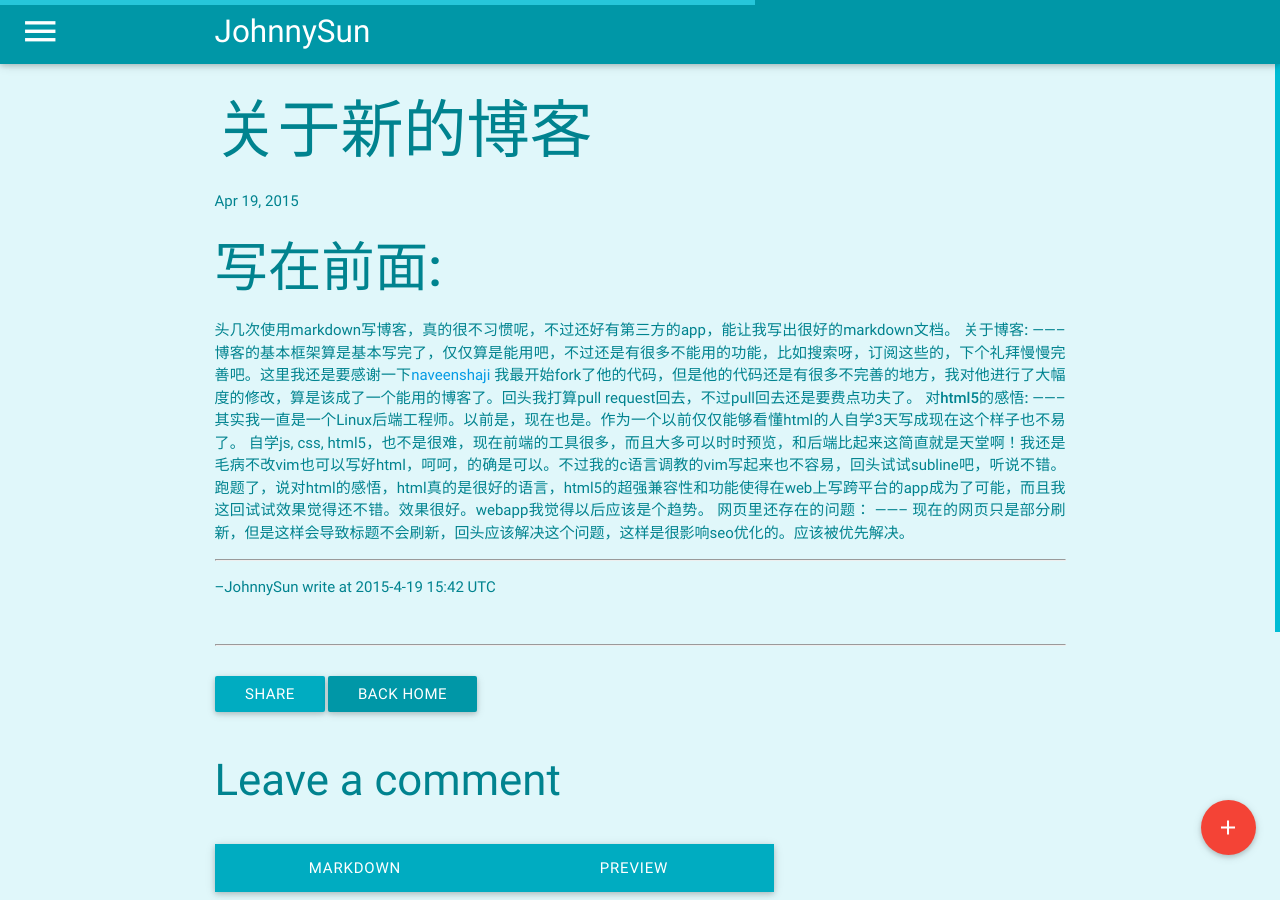
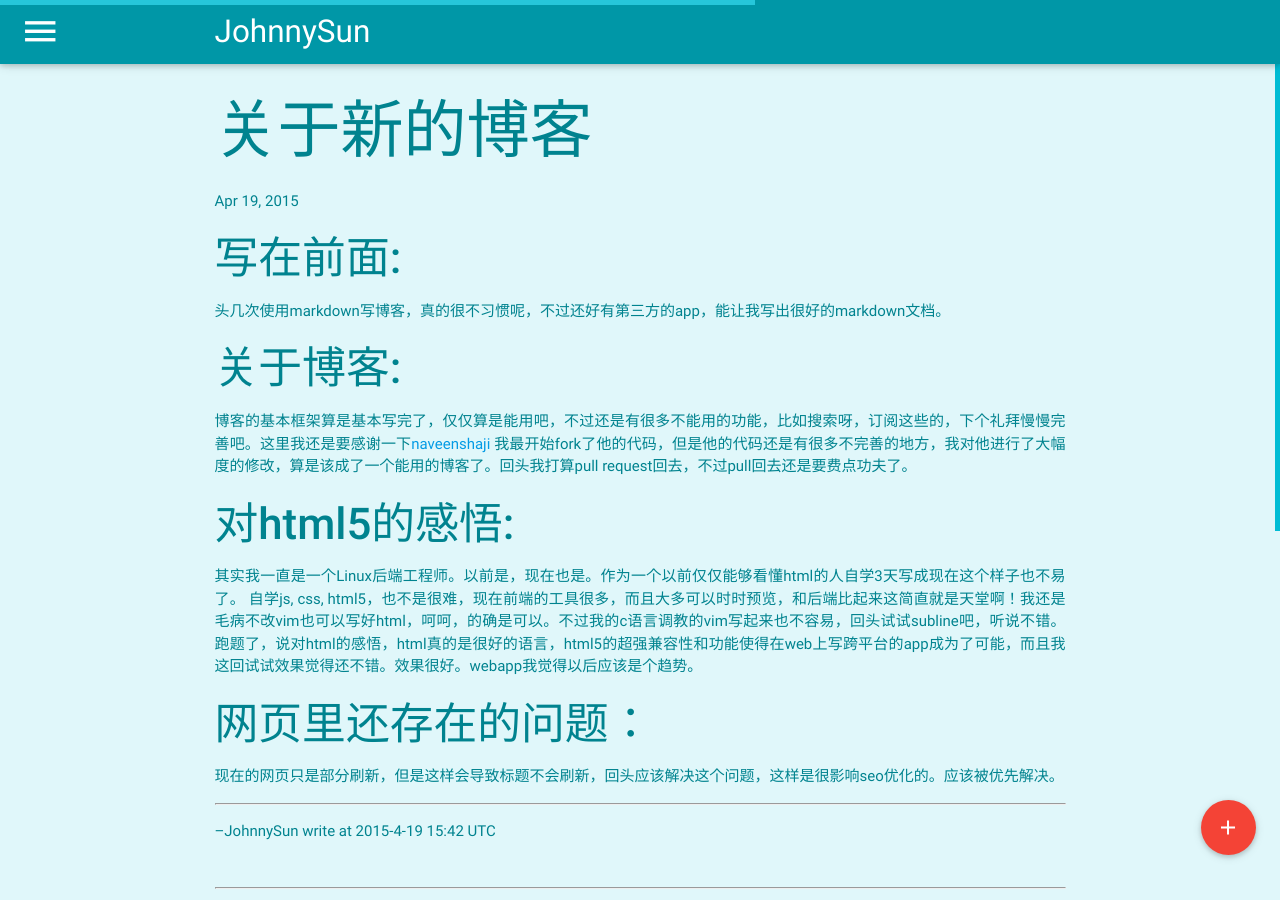
Before and after one commit to JohnnySun/johnnysun.github.io, a Jekyll site: the page built from _posts/2015-4-19-关于新的博客.markdown, in a window 1280 px wide and 900 px high. Built offline with Jekyll 4.4.1, drawn with Linux system fonts in a browser that asks for light colours.

Commit message:
Published with https://stackedit.io/

```diff
--- a/_posts/2015-4-19-关于新的博客.markdown
+++ b/_posts/2015-4-19-关于新的博客.markdown
@@ -6,19 +6,18 @@ cover: "/img/material.jpg"
 categories: other
 ---
 
-**写在前面:**
---------
+###**写在前面:**
 头几次使用markdown写博客，真的很不习惯呢，不过还好有第三方的app，能让我写出很好的markdown文档。
-**关于博客:**
---------
+
+###**关于博客:**
 博客的基本框架算是基本写完了，仅仅算是能用吧，不过还是有很多不能用的功能，比如搜索呀，订阅这些的，下个礼拜慢慢完善吧。这里我还是要感谢一下[naveenshaji](http://github.com/naveenshaji/) 我最开始fork了他的代码，但是他的代码还是有很多不完善的地方，我对他进行了大幅度的修改，算是该成了一个能用的博客了。回头我打算pull request回去，不过pull回去还是要费点功夫了。
-**对html5的感悟:**
---------
+
+###**对html5的感悟:**
 其实我一直是一个Linux后端工程师。以前是，现在也是。作为一个以前仅仅能够看懂html的人自学3天写成现在这个样子也不易了。
 自学js, css, html5，也不是很难，现在前端的工具很多，而且大多可以时时预览，和后端比起来这简直就是天堂啊！我还是毛病不改vim也可以写好html，呵呵，的确是可以。不过我的c语言调教的vim写起来也不容易，回头试试subline吧，听说不错。
 跑题了，说对html的感悟，html真的是很好的语言，html5的超强兼容性和功能使得在web上写跨平台的app成为了可能，而且我这回试试效果觉得还不错。效果很好。webapp我觉得以后应该是个趋势。
-**网页里还存在的问题：**
---------
+
+###**网页里还存在的问题：**
  现在的网页只是部分刷新，但是这样会导致标题不会刷新，回头应该解决这个问题，这样是很影响seo优化的。应该被优先解决。
 
 
```
